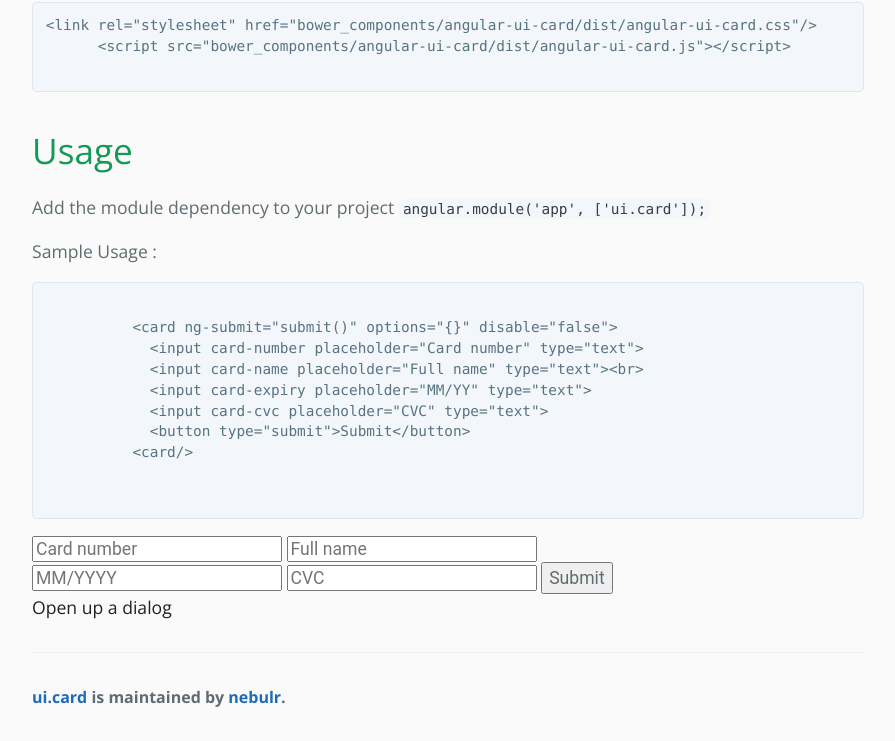
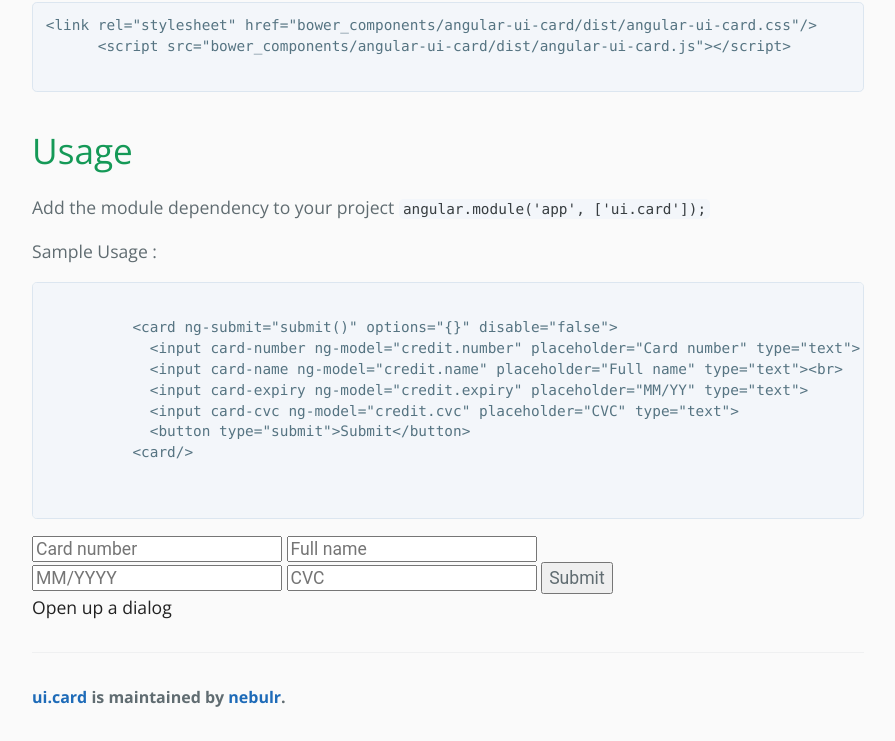
Before and after one commit to nebulr/ui-card, a website: page index.html in a window 1280 px wide. Shown: the part 722-1463 px from the top of the page, without its empty margins (192-1087 px from the left). Drawn offline with nearby package versions, Linux system fonts and the light colour scheme.

Commit message:
Adding this code to the github repo

```diff
--- a/index.html
+++ b/index.html
@@ -56,10 +56,10 @@
       <pre>
         <code>
           &lt;card ng-submit="submit()" options="{}" disable="false"&gt;
-            &lt;input card-number placeholder="Card number" type="text"&gt;
-            &lt;input card-name placeholder="Full name" type="text"&gt;&lt;br&gt;
-            &lt;input card-expiry placeholder="MM/YY" type="text"&gt;
-            &lt;input card-cvc placeholder="CVC" type="text"&gt;
+            &lt;input card-number ng-model="credit.number" placeholder="Card number" type="text"&gt;
+            &lt;input card-name ng-model="credit.name" placeholder="Full name" type="text"&gt;&lt;br&gt;
+            &lt;input card-expiry ng-model="credit.expiry" placeholder="MM/YY" type="text"&gt;
+            &lt;input card-cvc ng-model="credit.cvc" placeholder="CVC" type="text"&gt;
             &lt;button type="submit"&gt;Submit&lt;/button&gt;
           &lt;card/&gt;
         </code>
--- /dev/null
+++ b/index.js
@@ -0,0 +1,2 @@
+require ('./dist/angular-ui-card');
+module.exports = 'ui.card';
```
Also changed, not shown: README.md.
